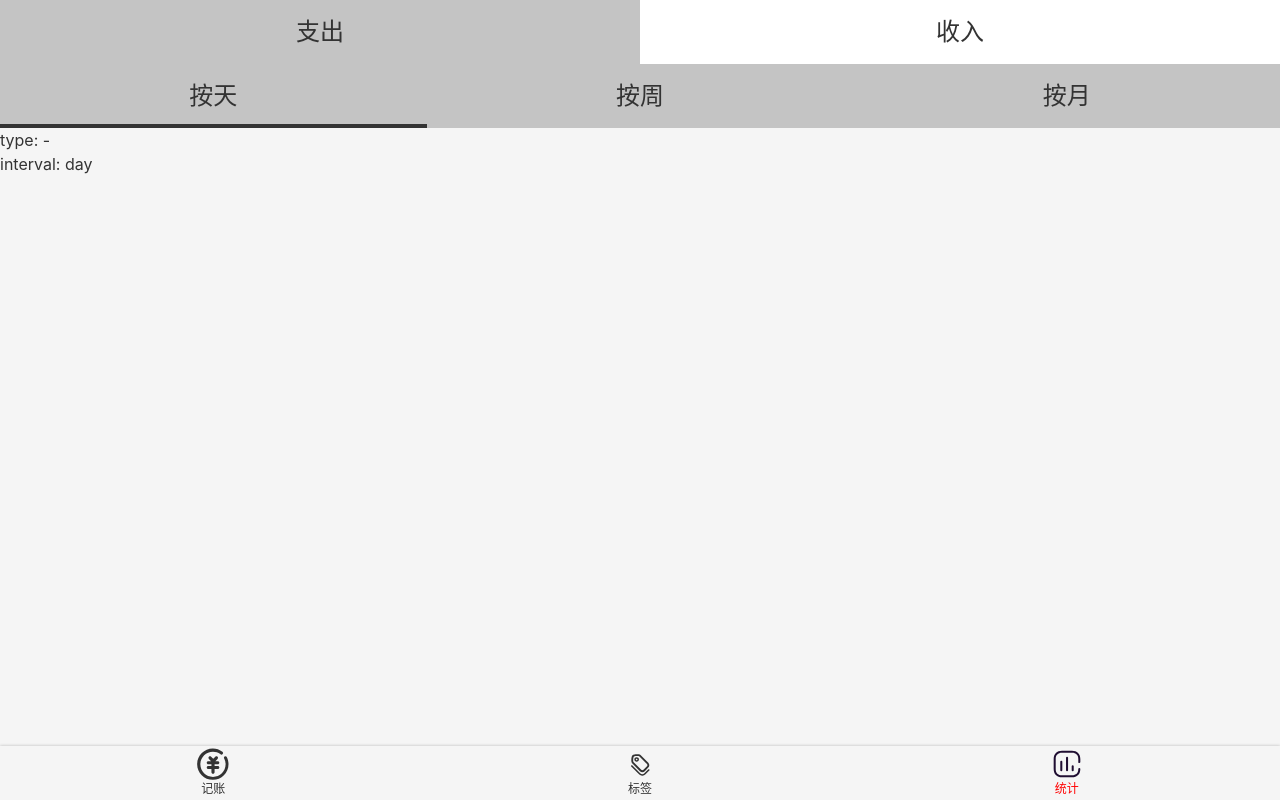
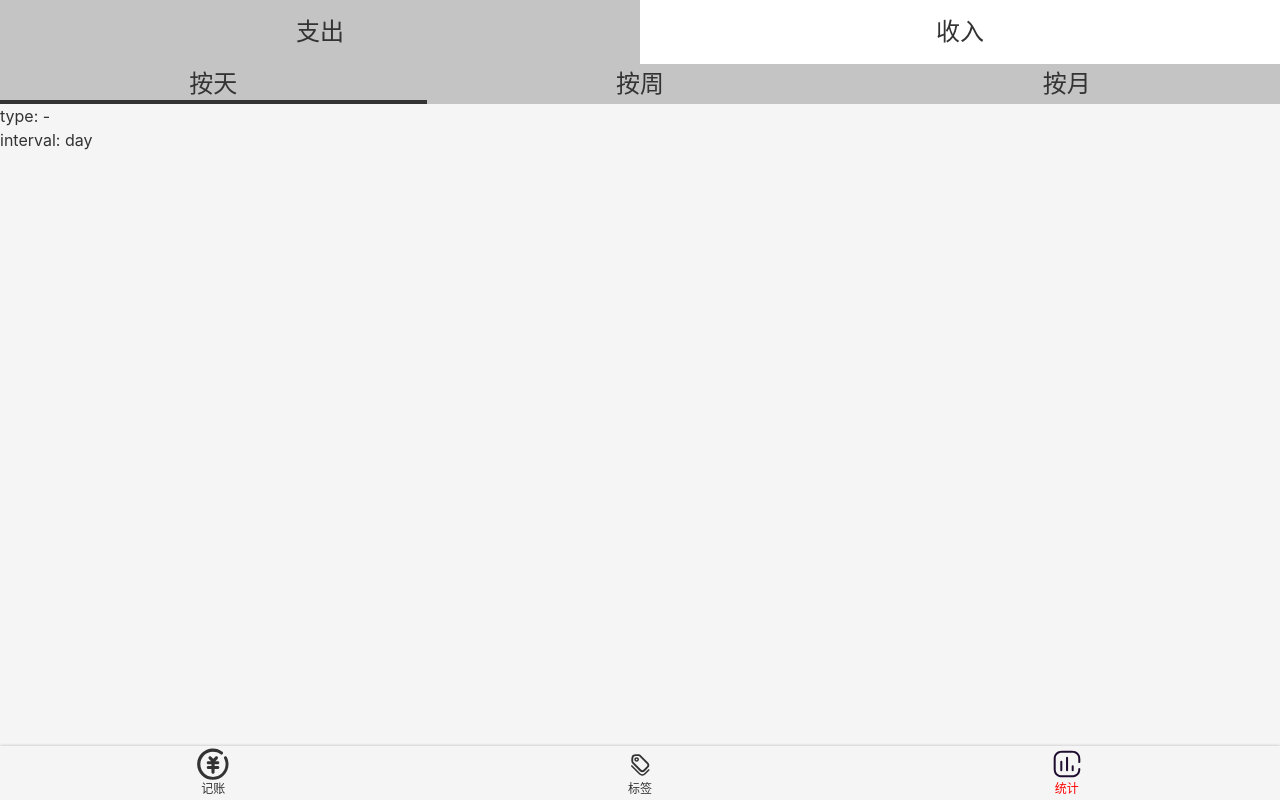
Before and after one commit to yangnju/morney, a Vue app: page /#/statistics in a window 1280 px wide. Built offline with nearby package versions, Linux system fonts and the light colour scheme.

Commit message:
更新css

```diff
--- a/src/components/Tabs.vue
+++ b/src/components/Tabs.vue
@@ -1,6 +1,6 @@
 <template>
-  <ul class="tabs">
-    <li v-for="item in dataSource" :key="item.value"
+  <ul class="tabs" :class="{[classPrefix+'-tabs']: classPrefix}">
+    <li v-for="item in dataSource" :key="item.value" class="tabs-item"
         :class="liClass(item)" @click="select(item)">{{ item.text }}
     </li>
   </ul>
@@ -23,7 +23,7 @@
     return {
       [this.classPrefix + '-tabs-item']: this.classPrefix,
       selected: item.value === this.value
-    }
+    };
   }
 
   select(item: DataSourceItem) {
@@ -39,7 +39,7 @@
   text-align: center;
   font-size: 24px;
 
-  > li {
+  &-item {
     width: 50%;
     height: 64px;
     display: flex;
--- a/src/views/Statistics.vue
+++ b/src/views/Statistics.vue
@@ -40,4 +40,8 @@
     }
   }
 }
+
+::v-deep .interval-tabs-item {
+  height: 40px;
+}
 </style>
```
